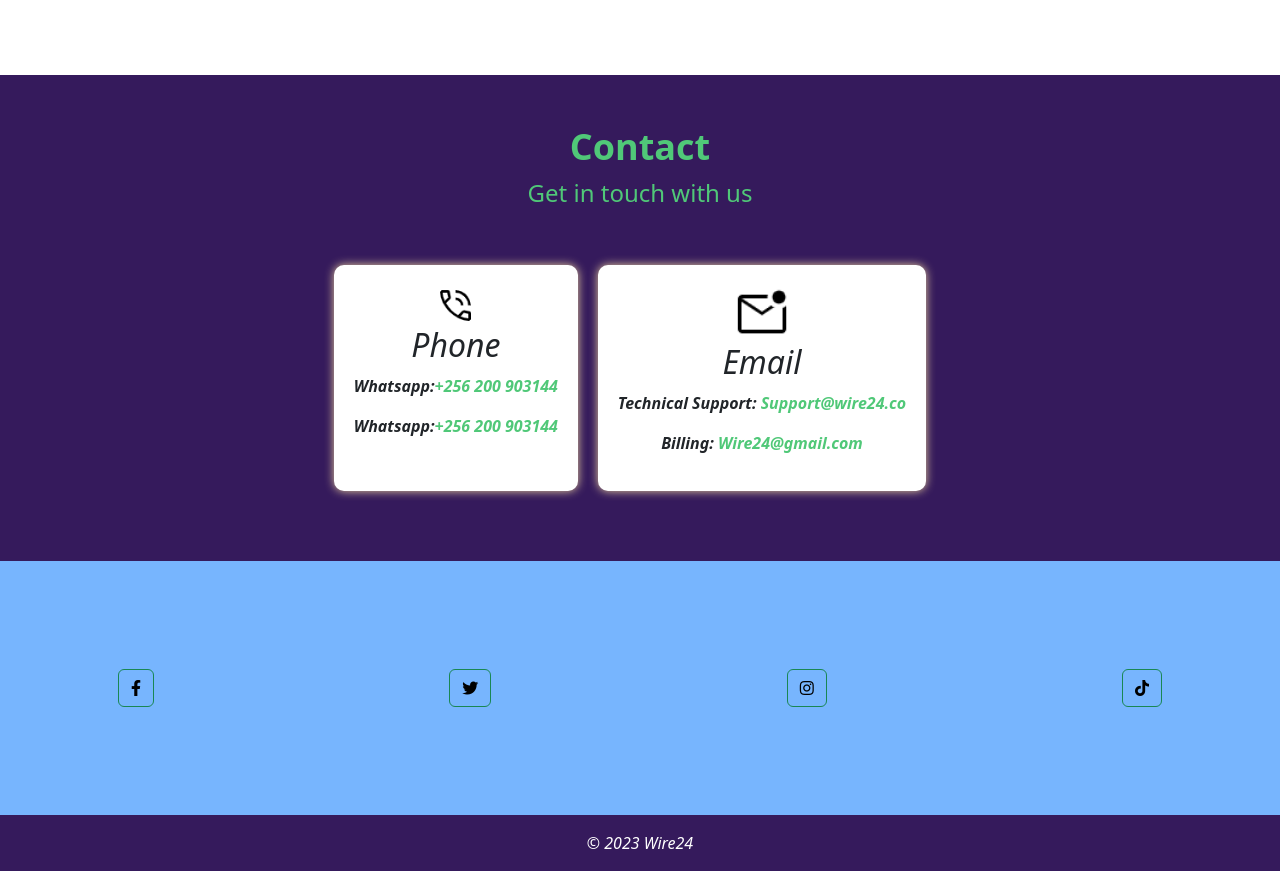
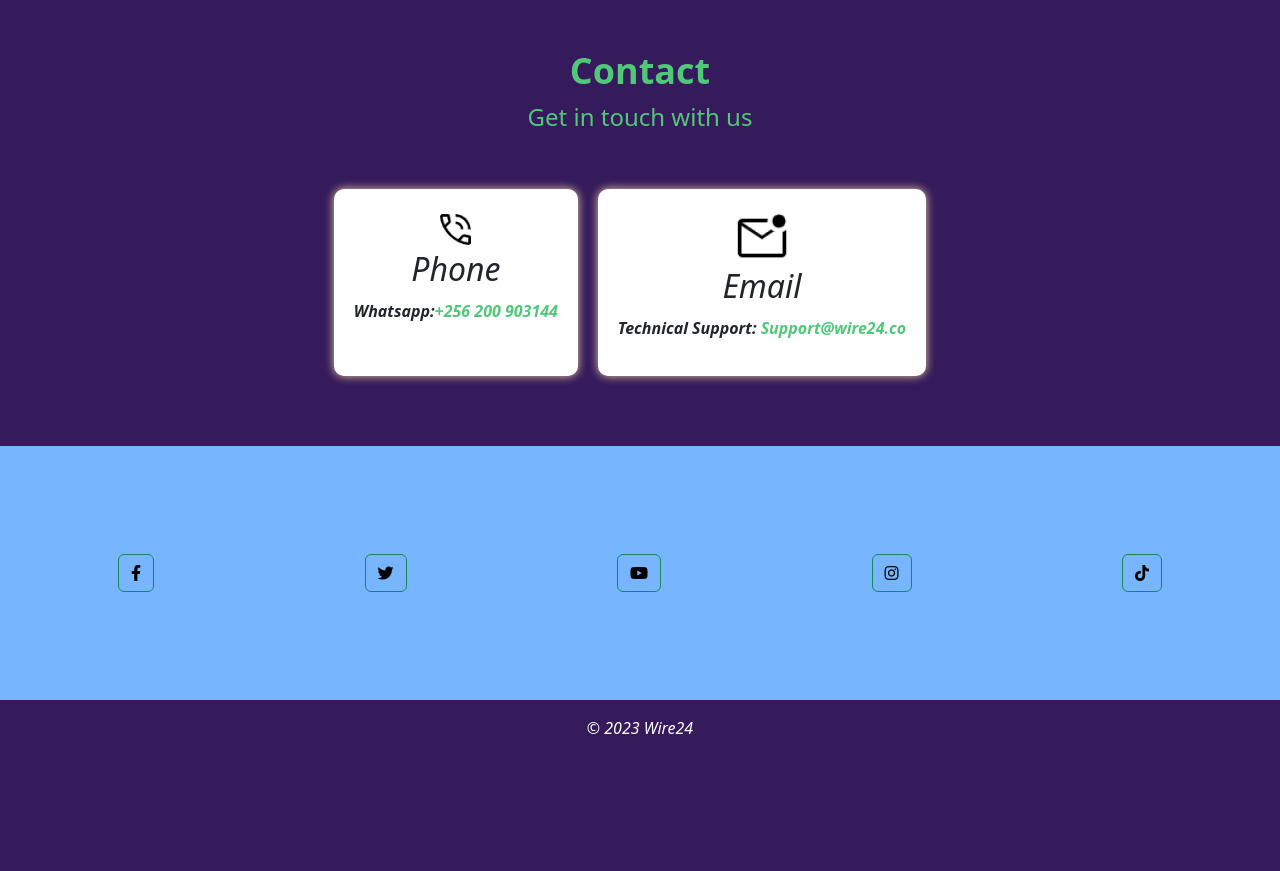
Before and after one commit to MugishaEmmanuel/Wire, a Django app: page / in a window 1280 px wide. Shown: the part 2468-3339 px from the top of the page. After the commit the page ends 3202 px from the top, so only its background shows below. Run offline with Django 4.2, Linux system fonts and the light colour scheme; some libraries are stand-ins or nearby versions.

Commit message:
first commit

```diff
--- a/Wire/settings.py
+++ b/Wire/settings.py
@@ -30,6 +30,8 @@
     '192.168.88.95',
     '192.168.88.246',
     '192.168.88.71',
+    '192.168.169.248',
+    '192.168.88.62'
 ]
 
 
--- /dev/null
+++ b/official/templates/official/aboutUs.html
@@ -0,0 +1 @@
+<h1>About Us</h1>
--- /dev/null
+++ b/official/templates/official/contactUs.html
@@ -0,0 +1 @@
+<h1>Contact</h1>
--- a/official/templates/official/home.html
+++ b/official/templates/official/home.html
@@ -72,7 +72,7 @@
                 </button>
               </a>
             </div>
-            <img src="{% static 'images/image1.png'%}" alt="Image of the world " style="width: 17%; height: auto; margin-top: 60px; margin-left: 150px;" class="g">
+            <img src="{% static 'images/image0.png'%}" alt="Image of the world " style="width: 30%; height: auto; margin-top: 60px; margin-left: 150px;" class="g">
           </div>
 
 
@@ -157,13 +157,12 @@
                 <img src="{% static 'images/phone.png' %}" width="20%">
                 <h2>Phone</h2>
                 <p><b>Whatsapp:</b><b style="color: #50C878;">+256 200 903144</b></p>
-                <p><b>Whatsapp:</b><b style="color: #50C878;">+256 200 903144</b></p>
+
               </div>
               <div class="boxe">
                 <img src="{% static 'images/mail.png' %}" width="20%">
                 <h2>Email</h2>
                 <p><b>Technical Support:</b><b style="color: #50C878;"> Support@wire24.co </b></p>
-                <p><b>Billing:</b><b style="color: #50C878;"> Wire24@gmail.com</b></p>
               </div>
             </div>
           </div>
@@ -174,8 +173,9 @@
             <div class="container p-4 pb-0">
               <!-- Section: Social media -->
               <section class="mb-4">
-                <a class="btn btn-outline-success btn-floating m-1" style="color: black;" href="#!" role="button"><i class="fab fa-facebook-f"></i></a>
-                <a class="btn btn-outline-success btn-floating m-1" style="color: black;" href="#!" role="button"><i class="fab fa-twitter"></i></a>
+                <a class="btn btn-outline-success btn-floating m-1" style="color: black;" href="https://www.facebook.com/wire24app" role="button"><i class="fab fa-facebook-f"></i></a>
+                <a class="btn btn-outline-success btn-floating m-1" style="color: black;" href="https://twitter.com/wire24app" role="button"><i class="fab fa-twitter"></i></a>
+                <a class="btn btn-outline-success btn-floating m-1" style="color: black;" href="https://youtube.com/@Wire24app" role="button"><i class="fab fa-youtube"></i></a>
                 <a class="btn btn-outline-success btn-floating m-1" style="color: black;" href="https://www.instagram.com/wire24official/" target="_blank" role="button"><i class="fab fa-instagram"></i></a>
                 <a class="btn btn-outline-success btn-floating m-1" style="color: black;" href="https://www.tiktok.com/@wire24.7" target="_blank" role="button"><i class="fab fa-tiktok"></i></a>
 
--- /dev/null
+++ b/official/templates/official/terms.html
@@ -0,0 +1 @@
+<h1>TERMS</h1>
--- a/official/urls.py
+++ b/official/urls.py
@@ -5,4 +5,8 @@
 
 urlpatterns = [
     path("", views.home, name="wire24"),
+
+    path("contactUs/", views.contactUs, name="contactUs"),
+    path("aboutUs/", views.aboutUs, name="aboutUs"),
+    path("termsofservices/", views.termsOfServices, name="termsofservices")
 ]
--- a/official/views.py
+++ b/official/views.py
@@ -5,5 +5,15 @@
 def home(request):
     return render(request, "official/home.html")
 
+def contactUs(request):
+    return render(request, "official/contactUs.html")
+
+def aboutUs(request):
+    return render(request, "official/aboutUs.html")
+
+def termsOfServices(request):
+    return render(request, "official/terms.html")
+
+
 def error_404(request, exception):
     return render(request, '404.html')
```
Also changed, not shown: static/images/image0.png (added).
